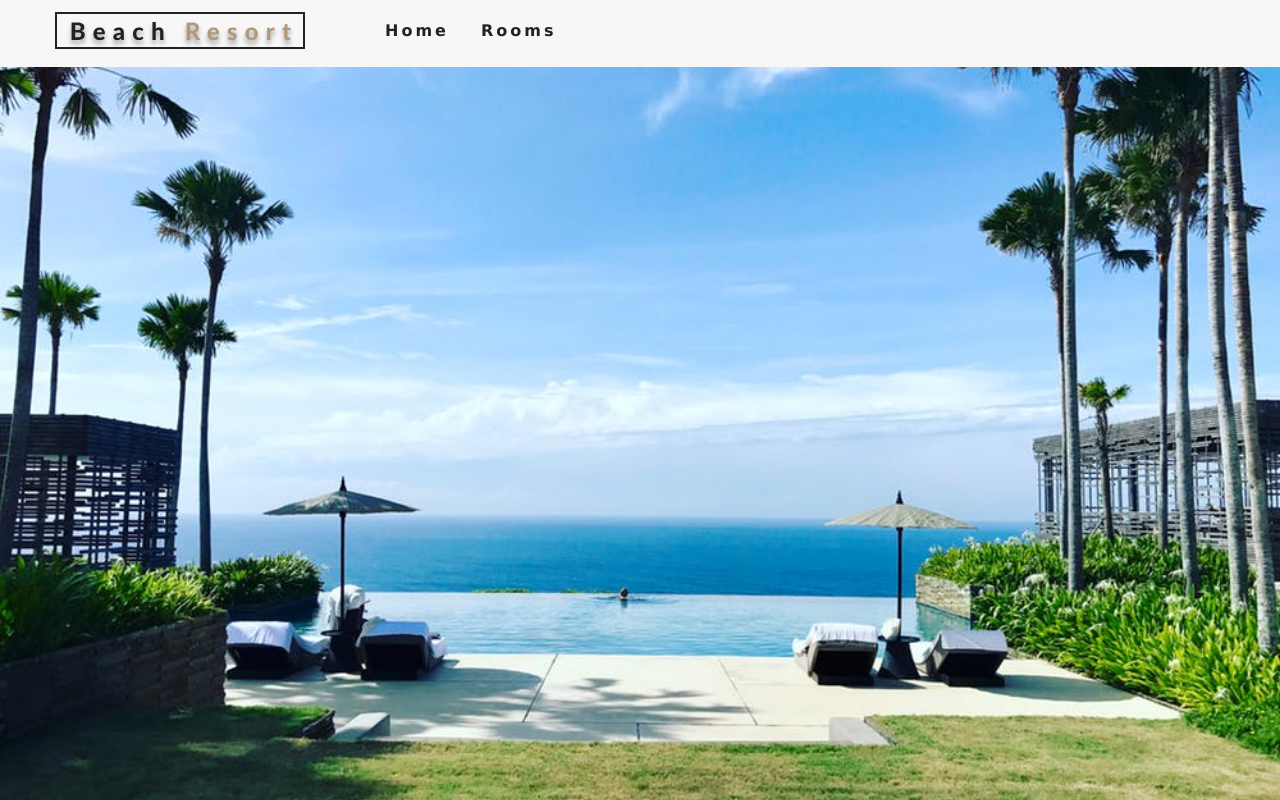
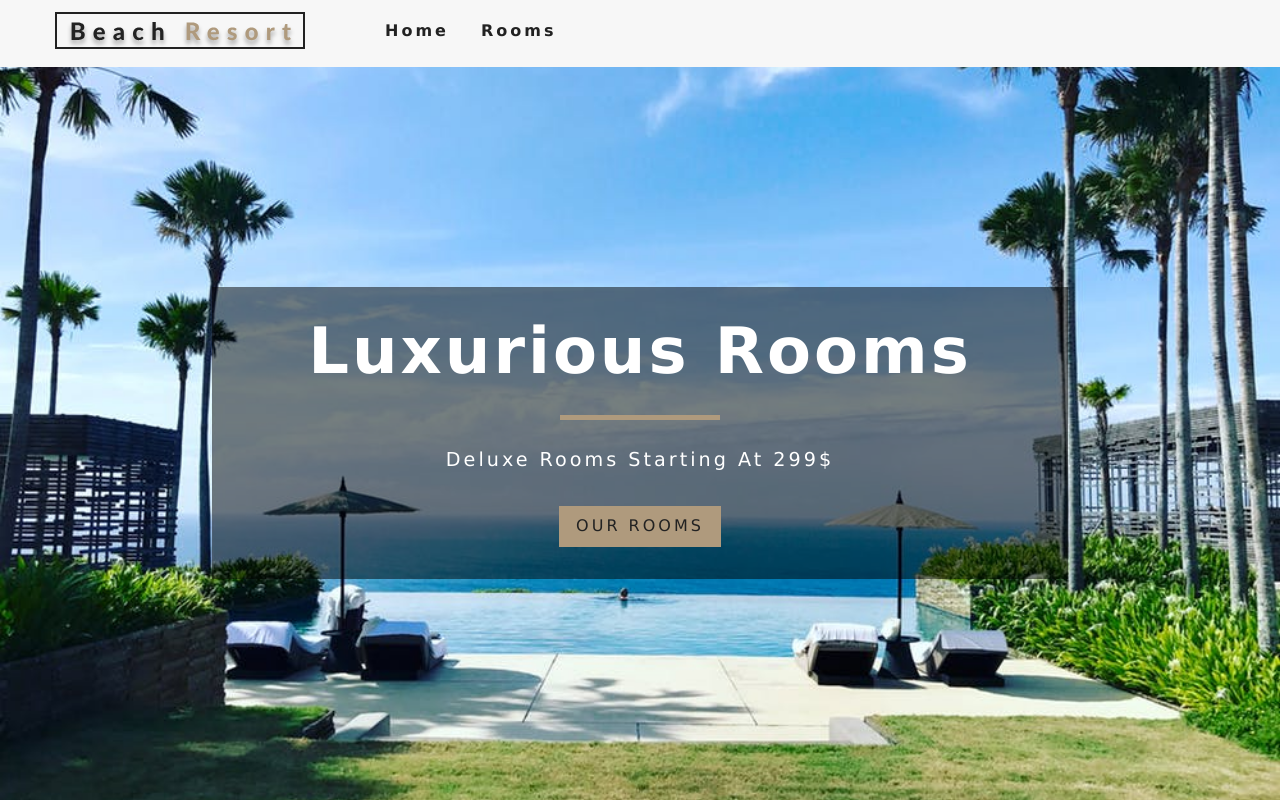
Before and after one commit to neb-miletic/resort, a React (Create React App) app: page / in a window 1280 px wide. Built offline with nearby package versions, Linux system fonts and the light colour scheme.

Commit message:
commit as a final with Banner

```diff
--- a/src/App.js
+++ b/src/App.js
@@ -4,7 +4,7 @@
 import Home from './pages/Home';
 import {Rooms} from './pages/Rooms';
 import SingleRoom from './pages/SingleRoom';
-import {Error} from './pages/Error';
+import Error from './pages/Error';
 
 import { Route, Switch } from 'react-router-dom';
 import Navbar from './components/Navbar'
--- /dev/null
+++ b/src/components/Banner.js
@@ -0,0 +1,14 @@
+import React from 'react'
+
+
+export default function Banner({ children,title,subtitle} ) {
+
+    return (
+        <div className = 'banner'>
+            <h1>{title}</h1>
+            <div />
+            <p>{subtitle}</p>
+            {children}
+        </div>
+    )
+}
--- a/src/pages/Error.js
+++ b/src/pages/Error.js
@@ -1,10 +1,17 @@
 import React from 'react'
+import Hero from '../components/Hero'
+import Banner from '../components/Banner'
+import { Link } from 'react-router-dom'
 
-export const Error = () => {
+
+export default function Error() {
     return (
-        <div>
-            hello form error page
-
-        </div>
+        <Hero>
+            <Banner title = '404' subtitle = 'page not found'>
+                <Link to = '/' className = 'btn-primary'>
+                    return home
+                </Link>
+            </Banner>
+        </Hero>
     )
 }
--- a/src/pages/Home.js
+++ b/src/pages/Home.js
@@ -1,9 +1,17 @@
 import React from 'react'
 import Hero from '../components/Hero'
-
+import Banner from '../components/Banner'
+import {Link} from 'react-router-dom'
 
 export default function Home  ()  {
     return (
-       <Hero />
+       <Hero>
+           <Banner title = "luxurious rooms" subtitle = 'deluxe rooms starting at 299$' >
+
+                    <Link to = '/rooms' className = 'btn-primary'>
+                        our rooms
+                    </Link>
+           </Banner>
+       </Hero>
     )
 }
--- a/src/pages/Rooms.js
+++ b/src/pages/Rooms.js
@@ -1,9 +1,16 @@
 import React from 'react'
 import Hero from '../components/Hero'
-
+import Banner from '../components/Banner'
+import { Link } from 'react-router-dom'
 
 export const Rooms = () => {
     return (
-      <Hero hero = 'roomsHero' />
+      <Hero hero = 'roomsHero' >
+      <Banner title = 'our rooms'>
+        <Link to ='/' className = 'btn-primary'>
+           return home
+        </Link>
+      </Banner>
+    </Hero>
     )
 }
```
